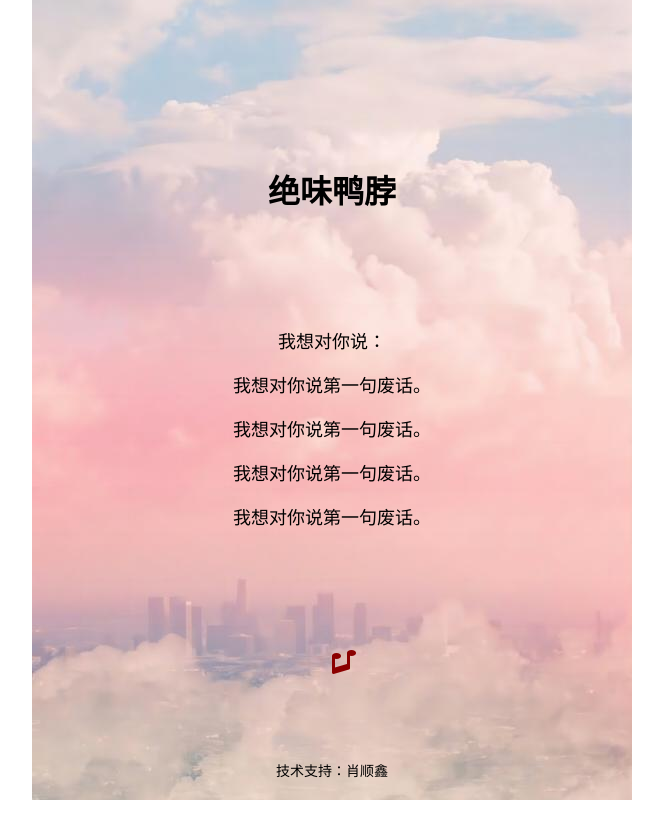
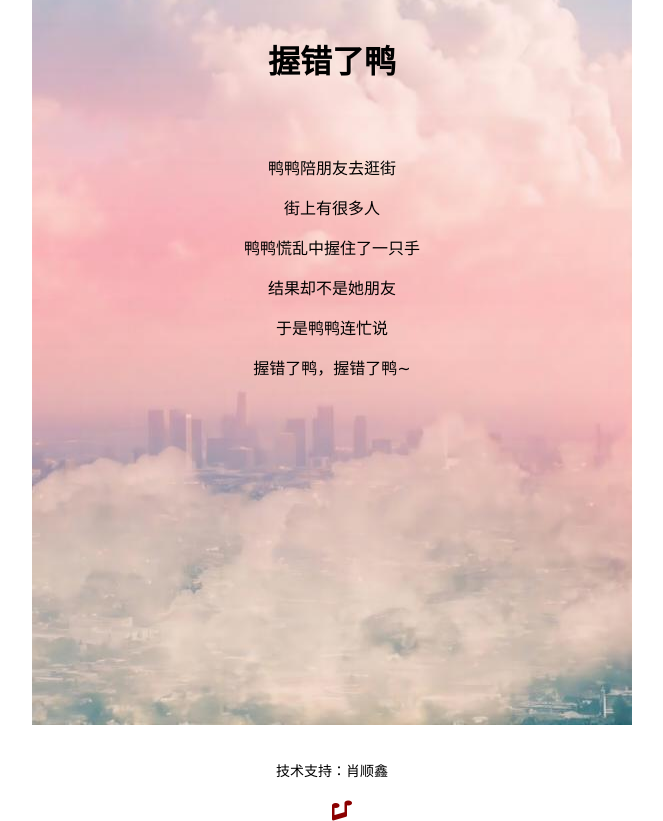
Before and after one commit to luckyfebruary/luckydog, a plain HTML site: page index.html in a window 1280 px wide. Shown: the whole page, without its empty margins (308-971 px from the left). Before the commit the page ends 800 px from the top, so only its background shows below. Drawn offline with Linux system fonts and the light colour scheme.

Commit message:
Add files via upload

```diff
--- a/index.html
+++ b/index.html
@@ -21,7 +21,7 @@
   body {
 	font-family: Georgia, "Times New Roman", Times, serif;
 	text-align: center;
-	padding: 100px;
+	padding: 10px;
 	position: relative; /* 让音乐图标相对于 body 定位 */
 	background-image: url(v20b0ab6c69b4a8f46bc07975376b170f1r.jpg);
 	background-repeat: no-repeat;
@@ -36,7 +36,7 @@
   .wave-text {
 	font-family: Arial, sans-serif;
 	text-align: center;
-	padding: 50px;
+	padding: 10px;
 	animation: wave 2s infinite;
   }
 
@@ -49,7 +49,7 @@
 	box-shadow: 0px 0px 10px rgba(0, 0, 0, 0);
 	opacity: 0;
 	animation: appear 5s forwards;
-	font-size: large;
+	font-size: medium;
 	font-family: Verdana, Geneva, sans-serif;
   }
   @keyframes appear {
@@ -64,10 +64,10 @@
   /* 音乐图标样式 */
   .music-icon {
 	position: absolute;
-	top: 650px;
+	top: 800px;
 	right: auto;
 	color: #8b0000;
-	font-size: 24px;
+	font-size: 20px;
 	animation: rotate 2s infinite linear;
 	cursor: pointer; /* 添加鼠标指针样式 */
   }
@@ -93,17 +93,19 @@
 <meta http-equiv="Content-Type" content="text/html; charset=utf-8">
 </head>
 <body>
-<h1 class="wave-text">绝味鸭脖</h1>
+<h1 class="wave-text">握错了鸭</h1>
 <div class="apology">
-  <p id="sentence1">我想对你说：</b>
-  <p id="sentence2" style="display: none;">我想对你说第一句废话。</p>
-  <p id="sentence3" style="display: none;">我想对你说第一句废话。</p>
-  <p id="sentence4" style="display: none;">我想对你说第一句废话。</p>
-  <p id="sentence5" style="display: none;">我想对你说第一句废话。</p>
+  <p id="sentence1" style="display: none;">有一天</p>
+  <p id="sentence2" style="display: none;">鸭鸭陪朋友去逛街</p>
+  <p id="sentence3" style="display: none;">街上有很多人</p>
+  <p id="sentence4" style="display: none;">鸭鸭慌乱中握住了一只手</p>
+  <p id="sentence5" style="display: none;">结果却不是她朋友</p>
+  <p id="sentence6" style="display: none;">于是鸭鸭连忙说</p>
+  <p id="sentence7" style="display: none;">握错了鸭，握错了鸭~</p>
 </div>
 
 <audio id="bgMusic" loop>
-  <source src="你的音乐文件.mp3" type="audio/mpeg">
+  <source src="memory.MP3" type="audio/mpeg" autoplay="autoplay">
   Your browser does not support the audio element.
 </audio>
 
@@ -156,6 +158,26 @@
   setTimeout(function() { showNextSentence('sentence3'); }, 2000); // 第二句话显示后延迟2秒显示第三句话
   setTimeout(function() { showNextSentence('sentence4'); }, 3000); // 第三句话显示后延迟2秒显示第四句话
   setTimeout(function() { showNextSentence('sentence5'); }, 4000); // 第四句话显示后延迟2秒显示第五句话
+  setTimeout(function() { showNextSentence('sentence6'); }, 5000); // 第四句话显示后延迟2秒显示第六句话
+  setTimeout(function() { showNextSentence('sentence7'); }, 5000); // 第四句话显示后延迟2秒显示第七句话
 </script>
+
+<script>
+var audio = document.getElementById('bgMusic');
+$("#btn").bind("touchstart", function bf() {
+if(audio !== null) {
+//检测播放是否已暂停.audio.paused 在播放器播放时返回false.
+//alert(audio.paused);
+if(audio.paused) {
+audio.play(); //audio.play();// 这个就是播放
+$("#btn").addClass("active")
+} else {
+audio.pause(); // 这个就是暂停
+$("#btn").removeClass("active")
+}
+}
+})
+</script>
+
 </body>
 </html>
```
Also changed, not shown: 1 other file.
